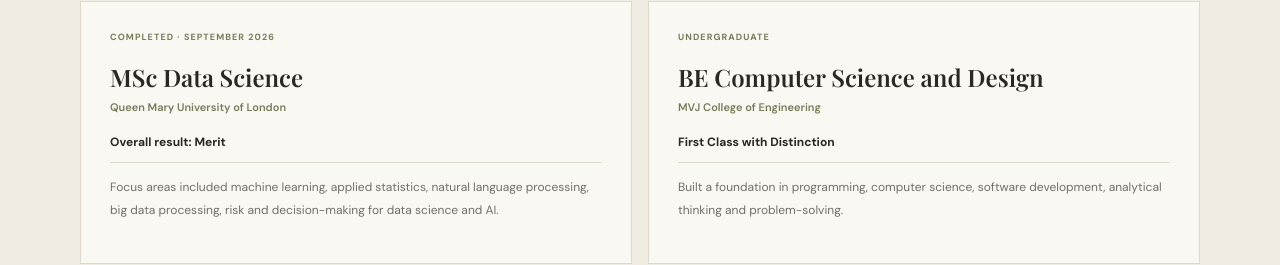
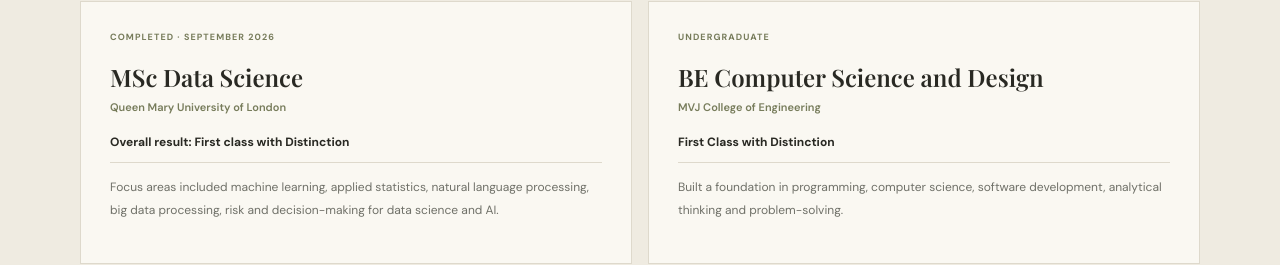
Before and after one commit to anvithasubramani/anvitha-priyaa-portfolio, a plain HTML site: page index.html in a window 1280 px wide. Shown: the part 4820-5085 px from the top of the page. Drawn offline with nearby package versions, Linux system fonts and the light colour scheme.

Commit message:
Update index.html

```diff
--- a/index.html
+++ b/index.html
@@ -559,7 +559,7 @@
             </p>
 
             <p>
-              <strong>Overall result: Merit</strong>
+              <strong>Overall result: First class with Distinction</strong>
             </p>
 
             <p class="education-detail">
```
